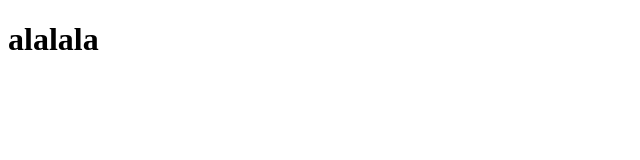
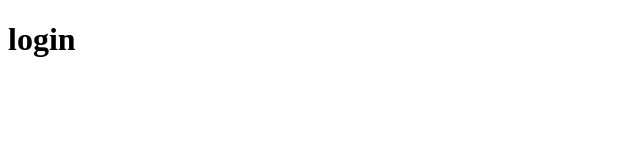
Before and after one commit to joycetrindade/exemplo, a plain HTML site: page index.html in a window 1280 px wide. Shown: the full height of the page, 0-640 px from the left. Drawn offline with Linux system fonts and the light colour scheme.

Commit message:
pagina de login finalizada

```diff
--- a/index.html
+++ b/index.html
@@ -6,6 +6,6 @@
   <title>Document</title>
 </head>
 <body>
-  <h1>alalala</h1>
+  <h1>login</h1>
 </body>
 </html>
```
